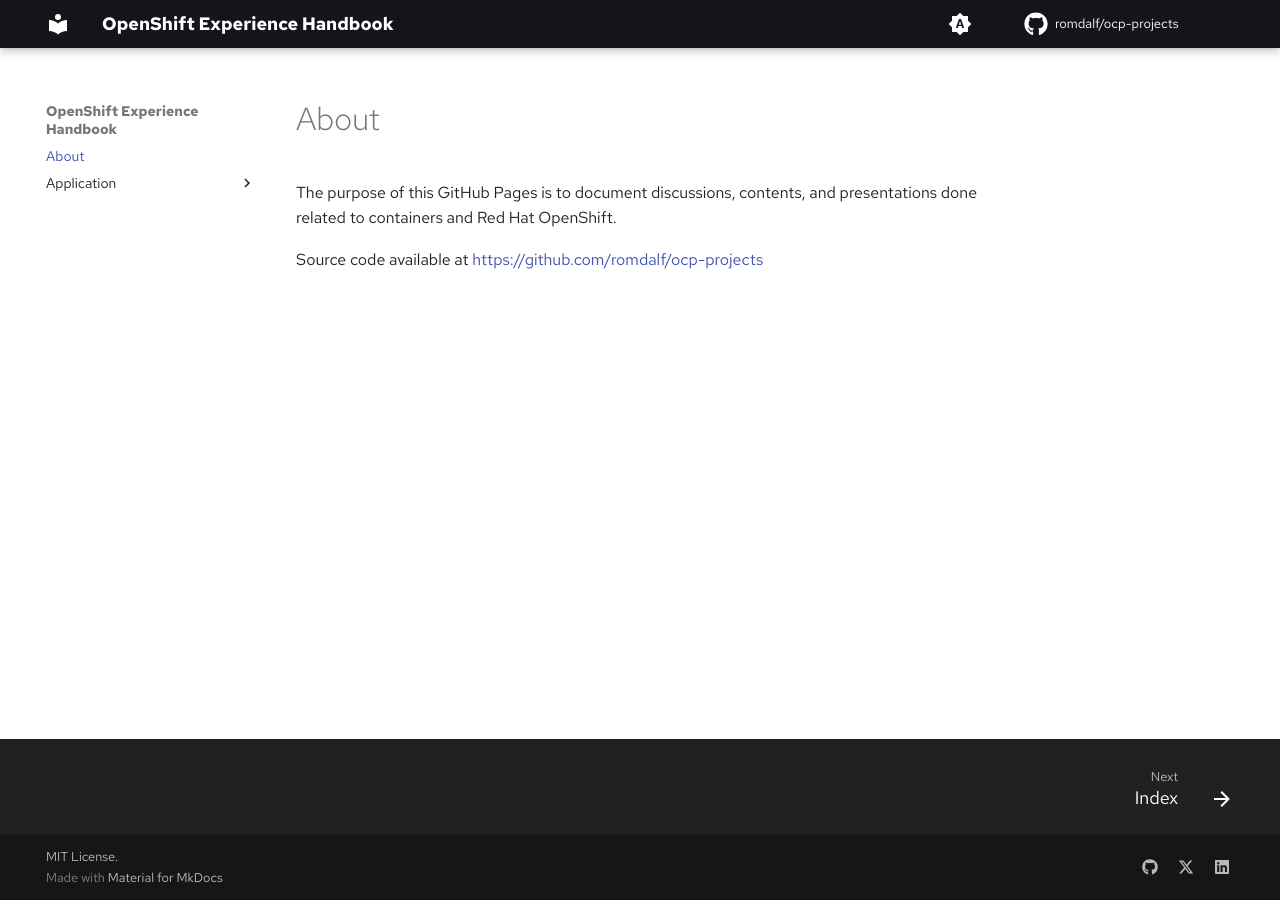
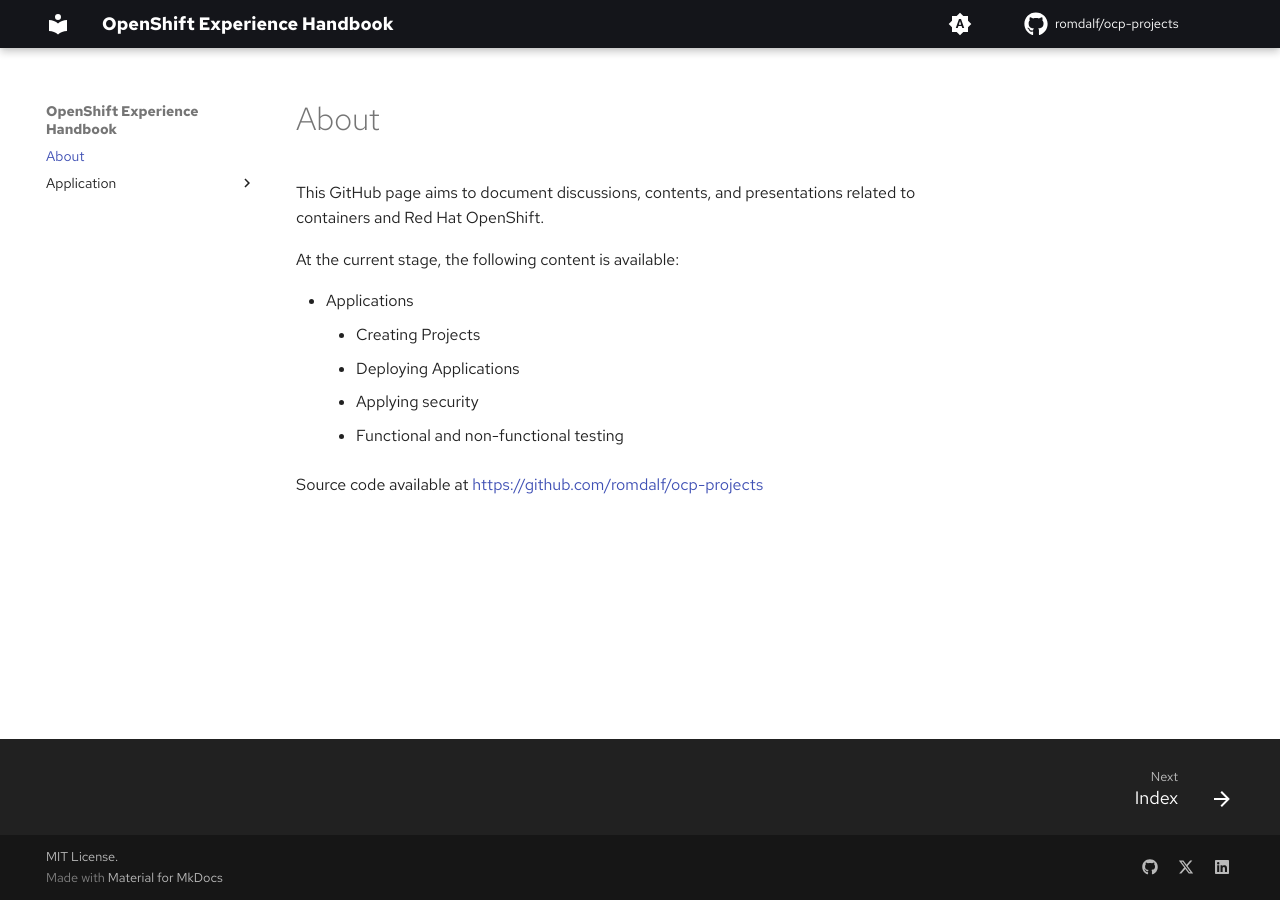
Before and after one commit to romdalf/ocp-projects, an MkDocs documentation site: the page built from docs/index.md, in a window 1280 px wide. Built offline with MkDocs 1.6.1 and Material for MkDocs 9.7.7, drawn with Linux system fonts in a browser that asks for light colours; some web fonts are replaced; comment, search, counter and statistics services are not loaded.

Commit message:
update index

```diff
--- a/docs/index.md
+++ b/docs/index.md
@@ -1,5 +1,13 @@
 
 
-The purpose of this GitHub Pages is to document discussions, contents, and presentations done related to containers and Red Hat OpenShift.
+This GitHub page aims to document discussions, contents, and presentations related to containers and Red Hat OpenShift.
+
+At the current stage, the following content is available:
+
+* Applications
+    * Creating Projects
+    * Deploying Applications
+    * Applying security
+    * Functional and non-functional testing
 
 Source code available at [https://github.com/romdalf/ocp-projects](https://github.com/romdalf/ocp-projects)
```
